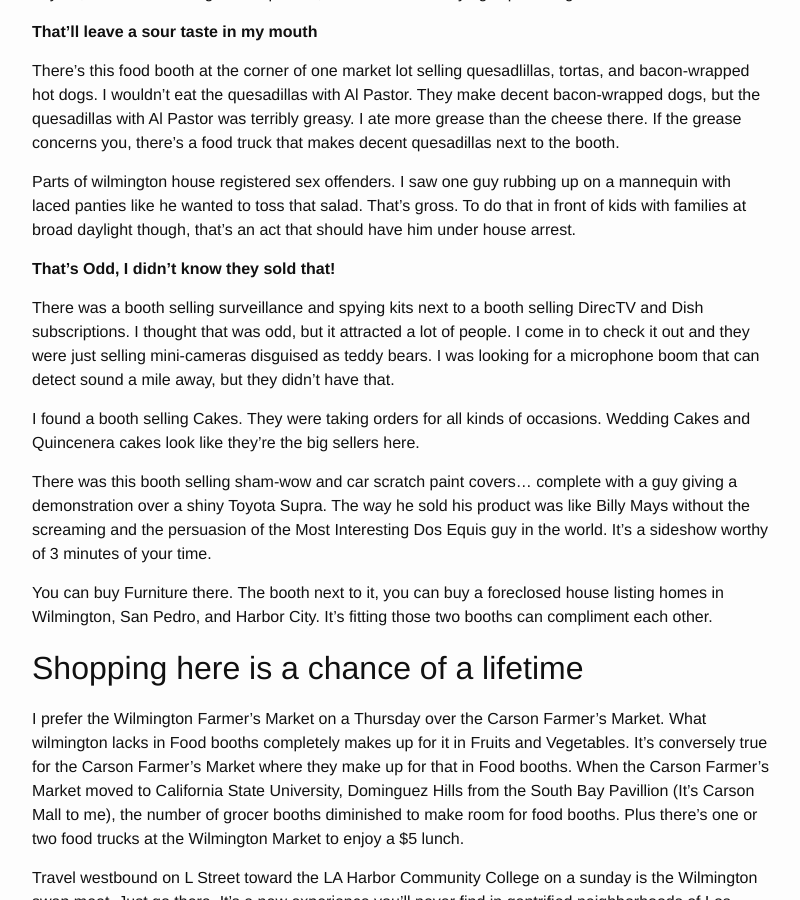
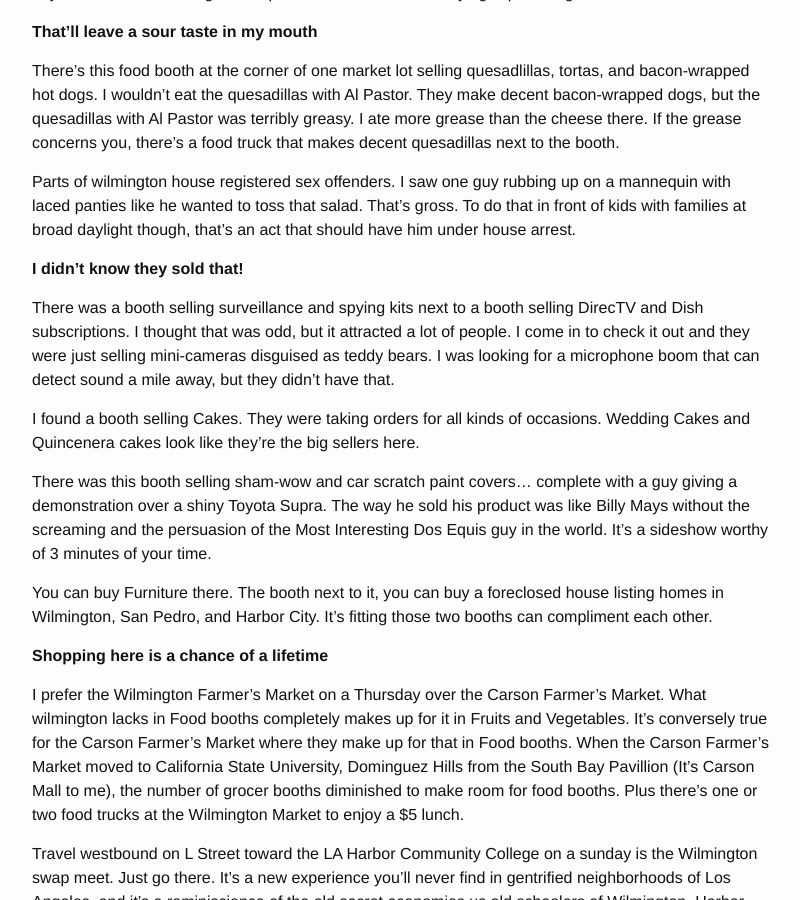
Before and after one commit to nobleexperiment/nobleexperiment.github.io, a Jekyll site: the page built from _posts/2016-06-20-Wilmington-Shopping.markdown, in a window 1280 px wide and 900 px high, scrolled down 1584 px. Shown: the whole window, without its empty margins (238-1038 px from the left). Built offline with Jekyll 4.4.1, drawn with Linux system fonts in a browser that asks for light colours.

Commit message:
Update 2016-06-20-Wilmington-Shopping.markdown
some linking error corrections.

```diff
--- a/_posts/2016-06-20-Wilmington-Shopping.markdown
+++ b/_posts/2016-06-20-Wilmington-Shopping.markdown
@@ -38,7 +38,7 @@ There's this food booth at the corner of one market lot selling quesadlillas, to
 
 Parts of wilmington house registered sex offenders. I saw one guy rubbing up on a mannequin with laced panties like he wanted to toss that salad. That's gross. To do that in front of kids with families at broad daylight though, that's an act that should have him under house arrest.
 
-**That's Odd, I didn't know they sold that!**
+**I didn't know they sold that!**
 
 There was a booth selling surveillance and spying kits next to a booth selling DirecTV and Dish subscriptions. I thought that was odd, but it attracted a lot of people. I come in to check it out and they were just selling mini-cameras disguised as teddy bears. I was looking for a microphone boom that can detect sound a mile away, but they didn't have that.
 
@@ -48,7 +48,7 @@ There was this booth selling sham-wow and car scratch paint covers... complete w
 
 You can buy Furniture there. The booth next to it, you can buy a foreclosed house listing homes in Wilmington, San Pedro, and Harbor City. It's fitting those two booths can compliment each other.
 
-## Shopping here is a chance of a lifetime
+**Shopping here is a chance of a lifetime**
 
 I prefer the Wilmington Farmer's Market on a Thursday over the Carson Farmer's Market. What wilmington lacks in Food booths completely makes up for it in Fruits and Vegetables. It's conversely true for the Carson Farmer's Market where they make up for that in Food booths. When the Carson Farmer's Market moved to California State University, Dominguez Hills from the South Bay Pavillion (It's Carson Mall to me), the number of grocer booths diminished to make room for food booths. Plus there's one or two food trucks at the Wilmington Market to enjoy a $5 lunch.
 
```
